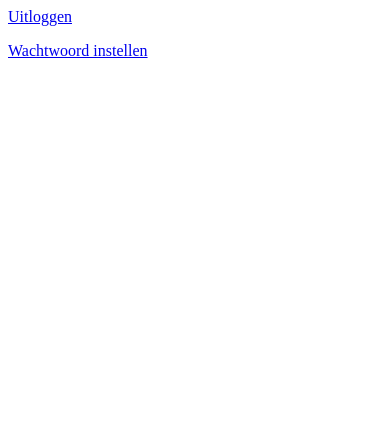
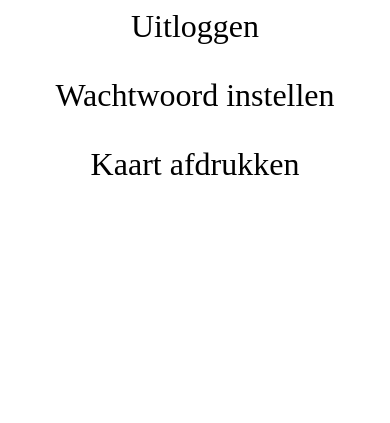
Before and after one commit to mixxamm/SmartpassWeb, a PHP site: page /leerling/settings.php in a window 390 px wide. Shown: the top 423 px of the page. Run offline with PHP 8.4, Linux system fonts and the light colour scheme.

Commit message:
Fix dashboard, wachtwoord, telaat
Nablijven is toegevoegd aan dashboard. Ga terug en responsiveness in wachtwoord instellen is gefixt. Telaat is meer passend gemaakt. Jorn heeft instellingen gemaakt.

Co-Authored-By: jorn-dl <jorn-dl@users.noreply.github.com>

```diff
--- a/leerling/dashboard.php
+++ b/leerling/dashboard.php
@@ -23,7 +23,7 @@ $result = mysqli_query($db, $mysql_nablijven);
 $row = mysqli_fetch_assoc($result);
 $datum = $row['DatumNablijven'];
 $datum1 = date("Y-m-d");
-if($datum != "" && $datum >= $datum1){
+if($datum != "" && $datum <= $datum1){
     if($datum == $datum1){
         $datum = "U moet op ".$datum." (vandaag) nablijven in lokaal D112.";
     }
@@ -49,6 +49,9 @@ else{
         <p class="dashboardtext">U bent <?php echo $aantalTotaal ?> keer te laat</p>
         <p class="dashboardtext">Waarvan <?php echo $aantalTrimester ?> keer dit trimester</p>
         <p class="dashboardtext">Nog <?php echo $aantalTotNablijven ?> keer te laat tot nablijven</p>
+        <h1 class = "dashboardtext">Nablijven</h1>
+        <p class="dashboardnablijven"> <?php echo $datum ?></p>
+
 
             <div id="navbar">
 
--- a/leerling/settings.php
+++ b/leerling/settings.php
@@ -3,13 +3,20 @@
         <meta name="theme-color" content="#ECEFF1" />
         <meta name="viewport" content="width=device-width, initial-scale=1.0">
          <link rel="stylesheet" type="text/css" href="style.css">
-    <a href="logout.php"><p>Uitloggen</p></a>
-    <a href="https://colomaplus.smartpass.one/wachtwoord.php"><p>Wachtwoord instellen</p></a>
-    <link href="https://fonts.googleapis.com/icon?family=Material+Icons" rel="stylesheet">
+         <link href="https://fonts.googleapis.com/icon?family=Material+Icons" rel="stylesheet">
+         </head>
+         <body>
+    <div id = "Uitloggen">
+    <a class="Instellingentekst" href="logout.php"><p>Uitloggen</p></a>
+    </div>
+    <a class="Instellingentekst" href="../wachtwoord.php"><p>Wachtwoord instellen</p></a>
+    <a class="Instellingentekst" href="../kaartgen.php"><p>Kaart afdrukken</p></a>
+
     <div id="navbar">
 
     <a class="navinactief" href = "kaart.php"> <i id="person" class="material-icons">person</a></i>
  <a class="navinactief" href = "dashboard.php"> <i id="dashboard" class="material-icons">dashboard</a></i>
 <a class = "navactief" href = "settings.php"> <i id="settings" class="material-icons">settings</a></i>
 </div>
-</head>
+</body>
+</html>
--- a/leerling/style.css
+++ b/leerling/style.css
@@ -73,6 +73,16 @@ font-size:70px;
     text-align: center;
     font-size: 200%;
 }
+.dashboardnablijven{
+    text-align: center;
+    font-size: 150%;
+}
+.instellingentekst{
+    text-align: center;
+    font-size: 200%;
+    text-decoration: none;
+    color: black
+    ;
 #person{
     height: auto;
     width: 31%;
--- a/telaat.php
+++ b/telaat.php
@@ -84,7 +84,7 @@ else{
 	<meta charset="utf-8">
 	<title>Smartpass</title>
 	 <meta name="theme-color" content="#ECEFF1" />
-        <meta name="viewport" content="width=device-width, initial-scale=1.0">
+        <meta name="viewport" content="width=device-width, initial-scale=0.8">
 
 	<link rel="stylesheet" href="https://code.getmdl.io/1.3.0/material.blue_grey-pink.min.css">
         <link rel="stylesheet" href="https://fonts.googleapis.com/icon?family=Material+Icons">
```
Also changed, not shown: wachtwoord.php (+10 -1 lines).
